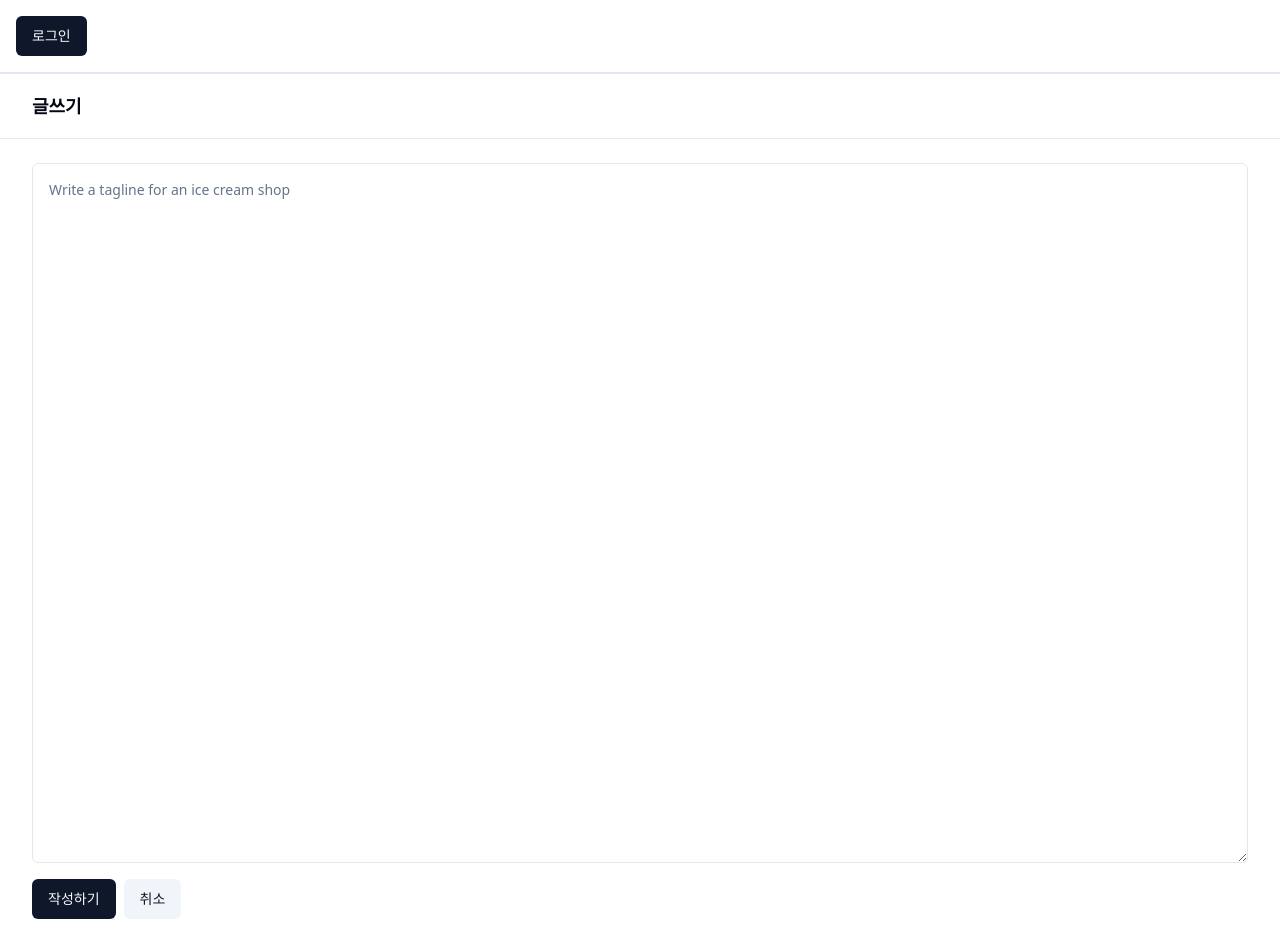
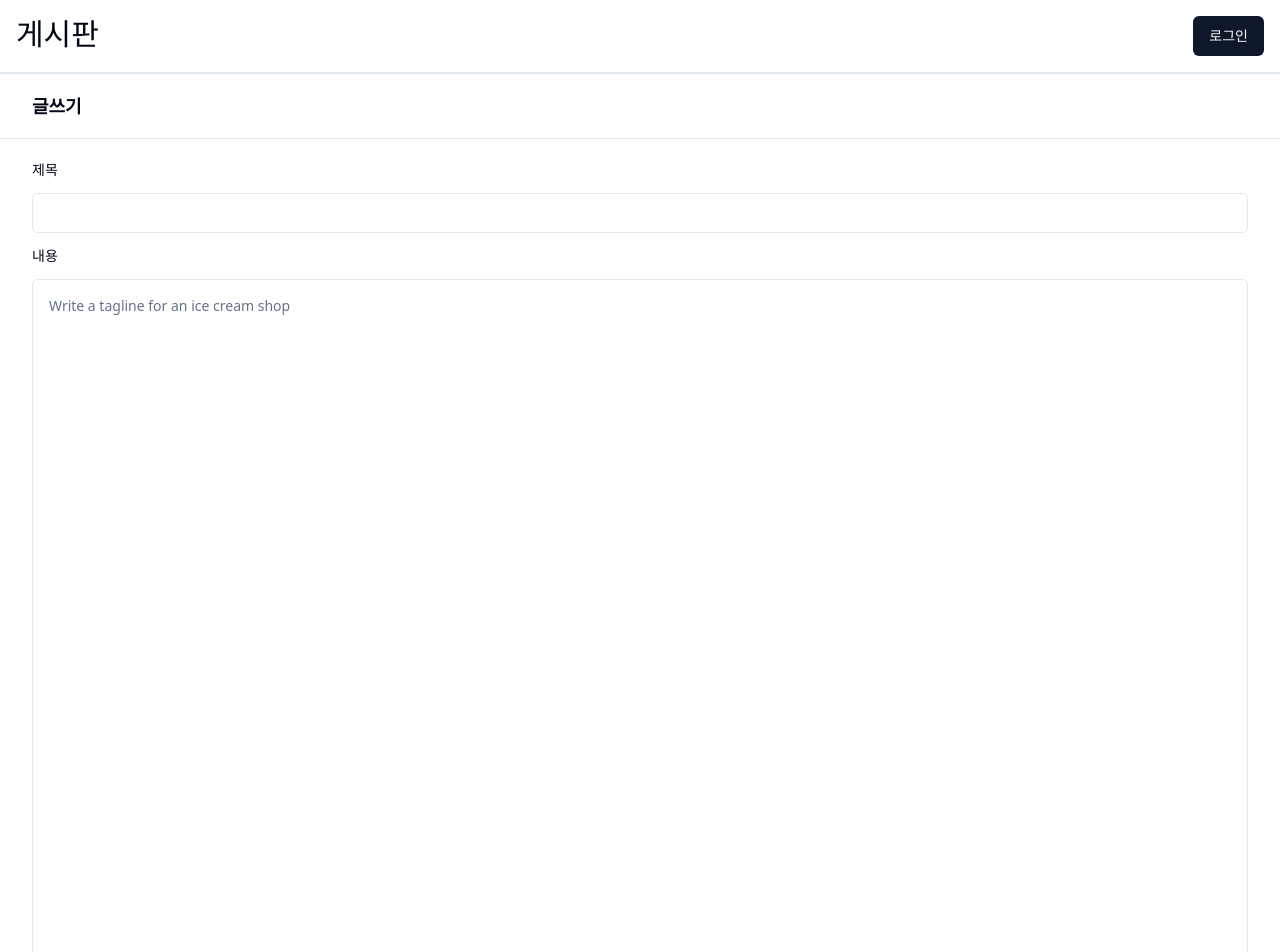
Before and after one commit to parkCoit/simple-board-web, a React (Create React App) app: page /edit/1 in a window 1280 px wide. Shown: the top 952 px of the page. Built offline with nearby package versions, Linux system fonts and the light colour scheme; no server answers.

Commit message:
feat : Edit page 기능

```diff
--- a/src/components/common/Edit.tsx
+++ b/src/components/common/Edit.tsx
@@ -1,5 +1,10 @@
 
+import { useState, useEffect } from "react";
+import { useParams } from 'react-router-dom';
+import { useNavigate } from 'react-router-dom';
+import { jwtDecode } from 'jwt-decode';
 
+import { boardData, boardUpdate, addBoard } from "../../api";
 
 import { Button } from "@/components/ui/button"
 
@@ -9,9 +14,77 @@ import {
   TabsContent,
 } from "@/components/ui/tabs"
 import { Textarea } from "@/components/ui/textarea"
+import { Input } from "@/components/ui/input"
+import { Label } from "@/components/ui/label"
+
 
 
 export default function Edit() {
+
+    const [title, setTitle] = useState('');
+    const [content, setContent] = useState('');
+
+    const { id } = useParams();
+
+    const navigate = useNavigate();
+
+    useEffect(() => {
+        if (id) {
+            boardData({ 'customId': id })
+                .then(res => {
+                    setTitle(res.data.title);
+                    setContent(res.data.content);
+                })
+                .catch(err => {
+                    console.error("게시물 로딩 실패:", err);
+                });
+        }
+    }, [id]);
+
+    const handleSubmitButton = (e: any) => {
+        e.preventDefault();
+
+        if (!title.trim() || !content.trim()) {
+            alert('제목과 내용을 모두 입력해 주세요.');
+            return;
+        }
+
+        if (id) {
+            boardUpdate({ 'title': title, 'content': content, 'customId': id })
+                .then(res => {
+                    alert('수정 완료!');
+                    navigate(`/`);
+                })
+                .catch(err => {
+                    console.error(err);
+                });
+        } else {
+            const token = sessionStorage.getItem('token');
+            if (!token) {
+                alert('로그인 먼저 해주세요');
+                return;
+            }
+
+            const decodedToken: any = jwtDecode(token);
+            addBoard({ 'title': title, 'content': content, 'author': decodedToken.id })
+                .then(res => {
+                    alert('게시글이 작성되었습니다!');
+                    navigate(`/`);
+                })
+                .catch(err => {
+                    console.error(err);
+                });
+        }
+    }
+
+    const handleCancelButton = () => {
+        const confirmCancel = window.confirm('취소하시겠습니까?');
+        if (confirmCancel) {
+            navigate(`/`);
+        }
+    }
+
+
   return (
     <>
 
@@ -24,20 +97,29 @@ export default function Edit() {
           <div className="container h-full py-6">
             <div className="grid h-full items-stretch gap-6">
               <div className="md:order-1">
+                <form id="form" onSubmit={handleSubmitButton}>
                     <TabsContent value="complete" className="mt-0 border-0 p-0 ">
+                    <div className="flex h-full flex-col space-y-4 mb-4">
+                        <Label htmlFor="title">제목</Label>
+                        <Input id="title" type="text" className="bg-white" value={title} onChange={e => setTitle(e.target.value)}/>
+                    </div>
                     <div className="flex h-full flex-col space-y-4">
+                        <Label htmlFor="content">내용</Label>
                         <Textarea
                         placeholder="Write a tagline for an ice cream shop"
                         className="min-h-[400px] flex-1 p-4 md:min-h-[700px] lg:min-h-[700px]"
+                        id="content"
+                        value={content}
+                        onChange={(e) => {e.preventDefault();
+                            setContent(e.target.value)}}
                         />
-                    <div className="flex items-center space-x-2 ">
-                      <Button >작성하기</Button>
-                      <Button variant="secondary">
-                        취소
-                      </Button>
+                        <div className="flex items-center space-x-2 ml-auto">
+                        <Button type="submit" > {id ? '수정하기' : '작성하기'} </Button>
+                        <Button type="button" variant="secondary" onClick={handleCancelButton}> 취소 </Button>
                         </div>
                     </div>
                     </TabsContent>
+                </form>
               </div>
             </div>
           </div>
--- a/src/components/common/TopNavigation.tsx
+++ b/src/components/common/TopNavigation.tsx
@@ -29,10 +29,11 @@ export default function TopNavigation() {
 
     return(
         <div className="flex w-full border-b-2 p-4">
+            <h1 className='text-3xl cursor-pointer' onClick={() => {navigate('/')}}>게시판</h1>
             {token ? (
-            <Button onClick={handleLogout}> 로그아웃 </Button>
+            <Button className='ml-auto' onClick={handleLogout}> 로그아웃 </Button>
           ) : (
-            <Button onClick={handleLogin}> 로그인 </Button>
+            <Button className='ml-auto' onClick={handleLogin}> 로그인 </Button>
           )
           }
         </div>
--- a/src/components/common/View.tsx
+++ b/src/components/common/View.tsx
@@ -1,5 +1,9 @@
 
-
+import { useEffect, useState } from "react";
+import { boardData, deleteBoard } from "../../api";
+import { useParams } from "react-router-dom";
+import { jwtDecode } from 'jwt-decode';
+import { useNavigate } from 'react-router-dom';
 
 import { Button } from "@/components/ui/button"
 import { Card } from "@/components/ui/card"
@@ -10,13 +14,81 @@ import {
   TabsContent,
 } from "@/components/ui/tabs"
 
+interface BoardDetails {
+  title: string;
+  content: string;
+  author: string;
+  time?: string;
+  modification_time: string;
+}
+
+interface DecodedToken {
+  id?: string;
+}
+
 export default function View() {
+
+  const [boardDetail, setBoardDetail] = useState<BoardDetails | null>(null);
+  const [isAuthor, setIsAuthor] = useState(false);
+
+  const { id } = useParams<{ id: string }>();
+
+  const navigate = useNavigate();
+
+
+  useEffect(() => {
+    const numericId = Number(id);
+    if (!isNaN(numericId)) {
+      boardData({ 'customId': numericId })
+        .then(res => {
+            setBoardDetail(res.data);
+            const token = sessionStorage.getItem('token');
+            if(token) {
+              const decoded: DecodedToken = jwtDecode<DecodedToken>(token);
+              setIsAuthor(decoded.id === res.data.author.id);
+            }
+        })
+        .catch(err => {
+            console.error("게시물 로딩 실패:", err);
+        });
+    }
+}, [id]);
+
+const handleEdit = () => {
+  navigate(`/Edit/${id}`)
+}
+
+const handleDelete = () => {
+
+  const isConfirmed = window.confirm("이 게시물을 삭제하시겠습니까?");
+  if (isConfirmed) {
+      deleteBoard({'customId' : id})
+          .then(() => {
+              alert("게시물이 삭제되었습니다.");
+              navigate('/')
+          })
+          .catch((err) => {
+              console.error("게시물 삭제 실패:", err);
+              alert("게시물을 삭제하는 데 실패했습니다.");
+          });
+  }
+  else {
+      alert('삭제 취소')
+  }
+
+}
+
+const handleList = () => {
+  navigate('/')
+}
+
   return (
     <>
 
       <div className="h-full flex-col md:flex">
         <div className="container flex flex-col items-start justify-between space-y-2 py-4 sm:flex-row sm:items-center sm:space-y-0 md:h-16">
-          <h2 className="text-lg font-semibold">Title</h2>
+          <h2 className="text-lg font-semibold"> {boardDetail?.title} </h2>
+          <p> 수정시간 : {boardDetail?.modification_time} </p>
         </div>
         <Separator />
         <Tabs defaultValue="complete" className="flex-1">
@@ -27,10 +99,19 @@ export default function View() {
                   <div className="flex h-full flex-col space-y-4">
                     <Card
                       className="min-h-[400px] flex-1 p-4 md:min-h-[700px] lg:min-h-[700px]"
-                    ><pre>d d</pre></Card>
-                    <div className="flex items-center space-x-2 ">
-                      <Button >수정하기</Button>
-                      <Button variant="secondary">
+                    >
+                      <pre> {boardDetail?.content} </pre>
+                    </Card>
+                    <div className="flex items-center space-x-2 ml-auto ">
+                      {
+                        isAuthor && (
+                          <>
+                            <Button onClick={handleEdit} >수정하기</Button>
+                            <Button variant="destructive" onClick={handleDelete}>삭제하기</Button>
+                          </>
+                        )
+                      }
+                      <Button variant="secondary" onClick={handleList}>
                         리스트로
                       </Button>
                     </div>
```
Lines whose indentation alone changed are shown as unchanged.
